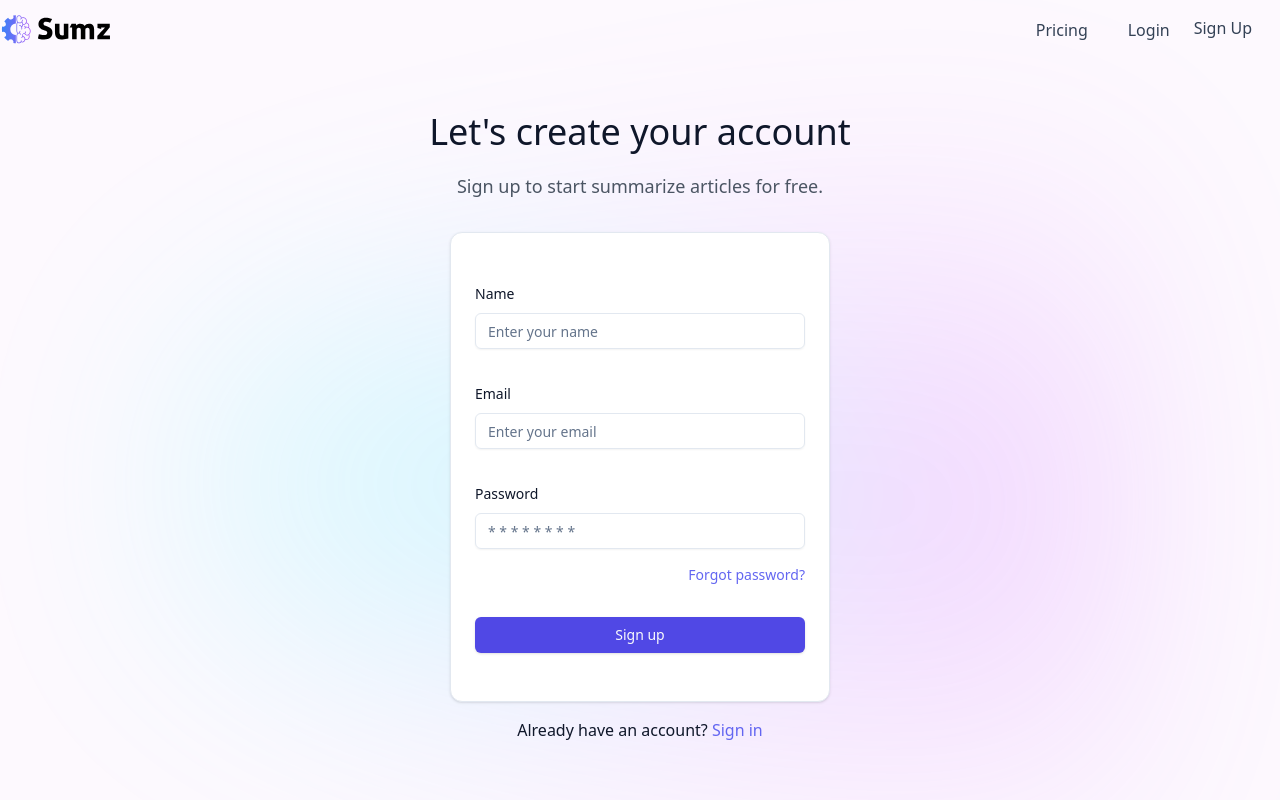
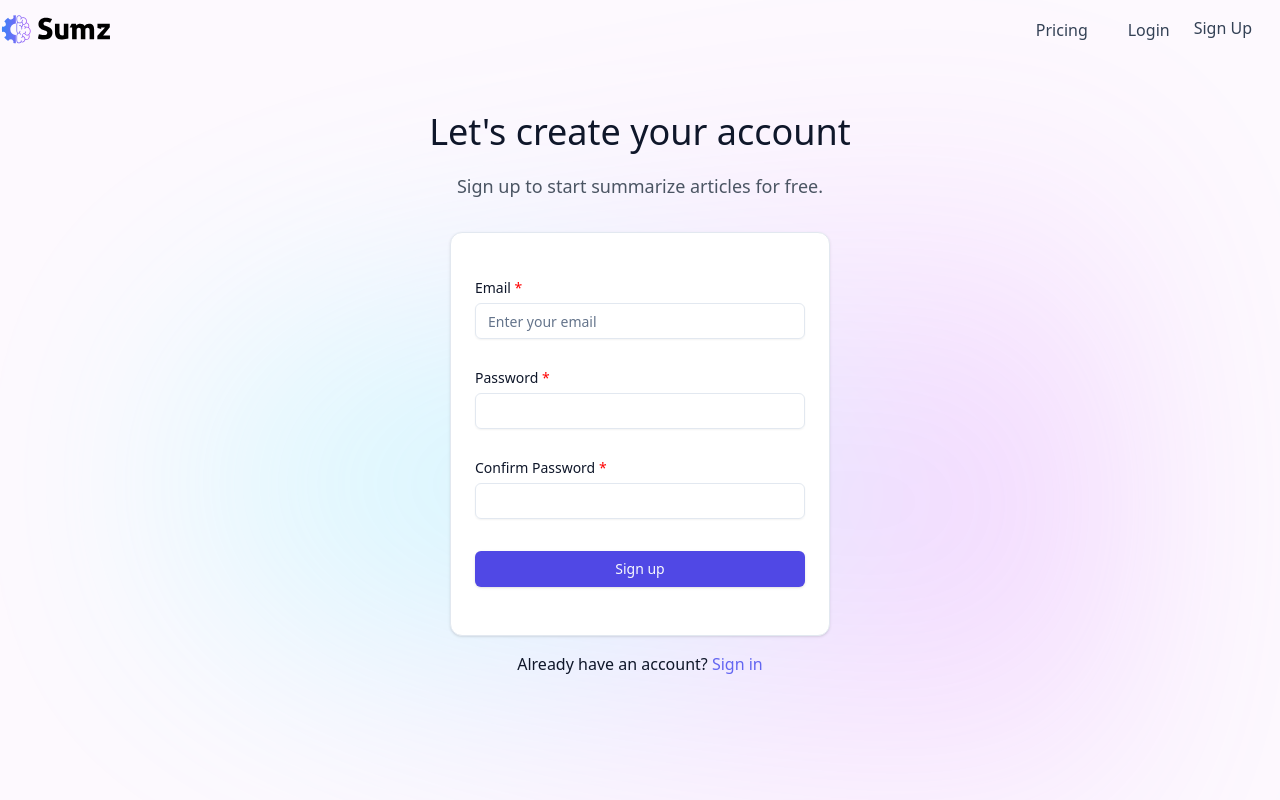
Before and after one commit to Julia-Alberici/summarize, a React (Vite) app: page /register in a window 1280 px wide. Built offline with nearby package versions, Linux system fonts and the light colour scheme; no server answers; a web font is replaced by a local one.

Commit message:
add supabase and some validation to register view

```diff
--- a/package.json
+++ b/package.json
@@ -17,6 +17,7 @@
     "@radix-ui/react-separator": "^1.0.3",
     "@radix-ui/react-slot": "^1.0.2",
     "@reduxjs/toolkit": "^1.9.5",
+    "@supabase/supabase-js": "^2.31.0",
     "class-variance-authority": "^0.6.1",
     "clsx": "^1.2.1",
     "react": "^18.2.0",
--- a/src/app/Register.tsx
+++ b/src/app/Register.tsx
@@ -12,27 +12,51 @@ import { Card, CardHeader, CardContent, CardFooter } from "@/components/ui/card"
 import { useForm } from "react-hook-form"
 import * as z from "zod"
 import { zodResolver } from "@hookform/resolvers/zod"
+import { useState } from "react"
+import { supabase } from "@/supabaseClient"
+import { Plan } from "@/tokens"
 
 const formSchema = z.object({
-    name: z.string().min(2).max(50),
-    email: z.string().min(2).max(50),
-    password: z.string().min(2).max(50)
+    email: z.string().min(1, { message: "Email is required" }).email({
+        message: "Must be a valid email",
+    }),
+    password: z.string().min(2).max(50),
+    confirmPassword: z.string().min(2).max(50)
 })
 
+
 const Register = () => {
+    const [isLoading, setIsLoading] = useState(false);
+
     const form = useForm<z.infer<typeof formSchema>>({
         resolver: zodResolver(formSchema),
+        mode: "onBlur",
         defaultValues: {
-            name: "",
             email: "",
-            password: ""
+            password: "",
+            confirmPassword: ""
         },
     })
 
     function onSubmit(values: z.infer<typeof formSchema>) {
-        // Do something with the form values.
-        // ✅ This will be type-safe and validated.
-        console.log(values)
+        setIsLoading(true);
+        supabase.auth.signUp({ email: values.email, password: values.password })
+            .then((res) => {
+                console.log(res);
+                const { data, error } = res;
+                if (error) {
+                    console.log(error);
+                }
+                if (data.user) {
+                    supabase.from('users').insert([{ id: data.user.id, plan: Plan.Starter }]);
+                }
+            })
+            .catch((err) => {
+                console.error(err);
+            }).finally(() => {
+                setIsLoading(false);
+            });
+
     }
 
     return (
@@ -47,23 +71,10 @@ const Register = () => {
                         <form onSubmit={form.handleSubmit(onSubmit)} className="space-y-8">
                             <FormField
                                 control={form.control}
-                                name="name"
-                                render={({ field }) => (
-                                    <FormItem>
-                                        <FormLabel>Name</FormLabel>
-                                        <FormControl>
-                                            <Input placeholder="Enter your name" {...field} />
-                                        </FormControl>
-                                        <FormMessage />
-                                    </FormItem>
-                                )}
-                            />
-                            <FormField
-                                control={form.control}
                                 name="email"
                                 render={({ field }) => (
                                     <FormItem>
-                                        <FormLabel>Email</FormLabel>
+                                        <FormLabel required>Email</FormLabel>
                                         <FormControl>
                                             <Input placeholder="Enter your email" {...field} />
                                         </FormControl>
@@ -76,19 +87,28 @@ const Register = () => {
                                 name="password"
                                 render={({ field }) => (
                                     <FormItem>
-                                        <FormLabel>Password</FormLabel>
+                                        <FormLabel required>Password</FormLabel>
                                         <FormControl>
-                                            <Input placeholder="* * * * * * * *" {...field} />
+                                            <Input type="password" {...field} />
                                         </FormControl>
-                                        {/* <FormDescription>
-                                        This is your public display name.
-                                    </FormDescription> */}
                                         <FormMessage />
                                     </FormItem>
                                 )}
                             />
-                            <a href="#" className="text-indigo-500 font-medium text-sm !mt-4 flex justify-end">Forgot password?</a>
-                            <Button className="w-[100%]">Sign up</Button>
+                            <FormField
+                                control={form.control}
+                                name="confirmPassword"
+                                render={({ field }) => (
+                                    <FormItem>
+                                        <FormLabel required>Confirm Password</FormLabel>
+                                        <FormControl>
+                                            <Input type="password" {...field} />
+                                        </FormControl>
+                                        <FormMessage />
+                                    </FormItem>
+                                )}
+                            />
+                            <Button className="w-[100%]" type="submit">Sign up</Button>
                         </form>
                     </Form>
                 </CardContent>
--- a/src/components/ui/form.tsx
+++ b/src/components/ui/form.tsx
@@ -84,10 +84,13 @@ const FormItem = React.forwardRef<
 })
 FormItem.displayName = "FormItem"
 
+interface ILabelProps extends React.ComponentPropsWithoutRef<typeof LabelPrimitive.Root> {
+  required?: boolean
+}
 const FormLabel = React.forwardRef<
   React.ElementRef<typeof LabelPrimitive.Root>,
-  React.ComponentPropsWithoutRef<typeof LabelPrimitive.Root>
->(({ className, ...props }, ref) => {
+  ILabelProps
+>(({ className, required, children, ...props }, ref) => {
   const { error, formItemId } = useFormField()
 
   return (
@@ -95,6 +98,7 @@ const FormLabel = React.forwardRef<
       ref={ref}
       className={cn(error && "text-destructive", className)}
       htmlFor={formItemId}
+      children={required ? <p>{children} <span className="text-destructive">*</span></p> : children}
       {...props}
     />
   )
--- a/src/components/ui/input.tsx
+++ b/src/components/ui/input.tsx
@@ -3,11 +3,14 @@ import * as React from "react"
 import { cn } from "@/lib/utils"
 
 export interface InputProps
-  extends React.InputHTMLAttributes<HTMLInputElement> {}
+  extends React.InputHTMLAttributes<HTMLInputElement> {
+    error?: string | any;
+  }
 
 const Input = React.forwardRef<HTMLInputElement, InputProps>(
-  ({ className, type, ...props }, ref) => {
+  ({ className, type, error, ...props }, ref) => {
     return (
+      <>
         <input
           type={type}
           className={cn(
@@ -17,6 +20,8 @@ const Input = React.forwardRef<HTMLInputElement, InputProps>(
           ref={ref}
           {...props}
         />
+        {error && <span className="error">{error}</span>}
+      </>
     )
   }
 )
--- /dev/null
+++ b/src/supabaseClient.ts
@@ -0,0 +1,6 @@
+import { createClient } from '@supabase/supabase-js'
+
+const supabaseUrl = import.meta.env.VITE_SUPABASE_URL
+const supabaseAnonKey = import.meta.env.VITE_SUPABASE_API_KEY
+
+export const supabase = createClient(supabaseUrl, supabaseAnonKey)
--- a/src/tokens/pricing.const.ts
+++ b/src/tokens/pricing.const.ts
@@ -19,3 +19,9 @@ export const pricing = [
         summAmount: 'Unlimited'
     }
 ]
+
+export enum Plan {
+    Starter,
+    Premium,
+    Pro
+}
```
Also changed, not shown: 1 other file (tests, documents, lock files or other folders). Lines whose indentation alone changed are shown as unchanged.
